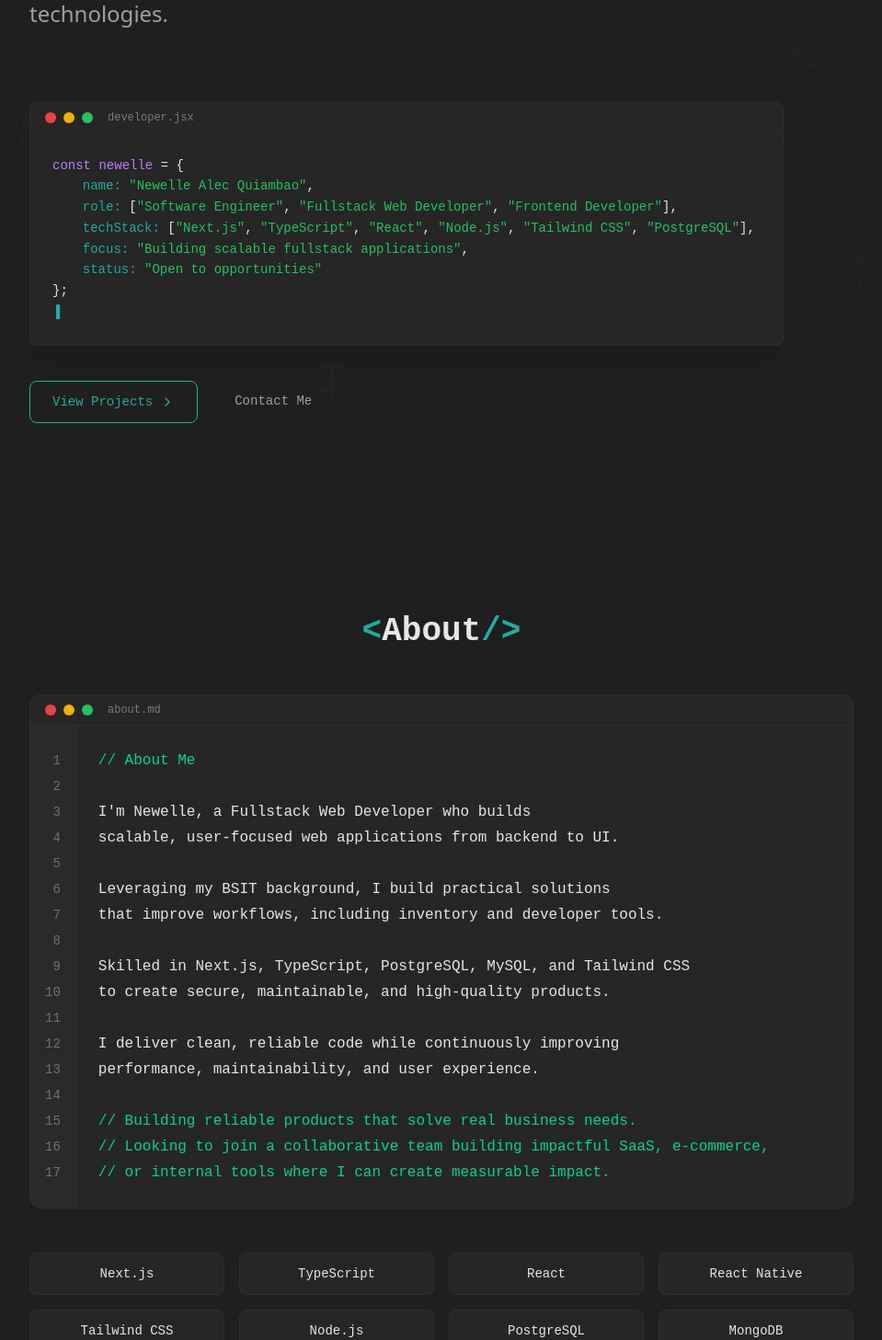
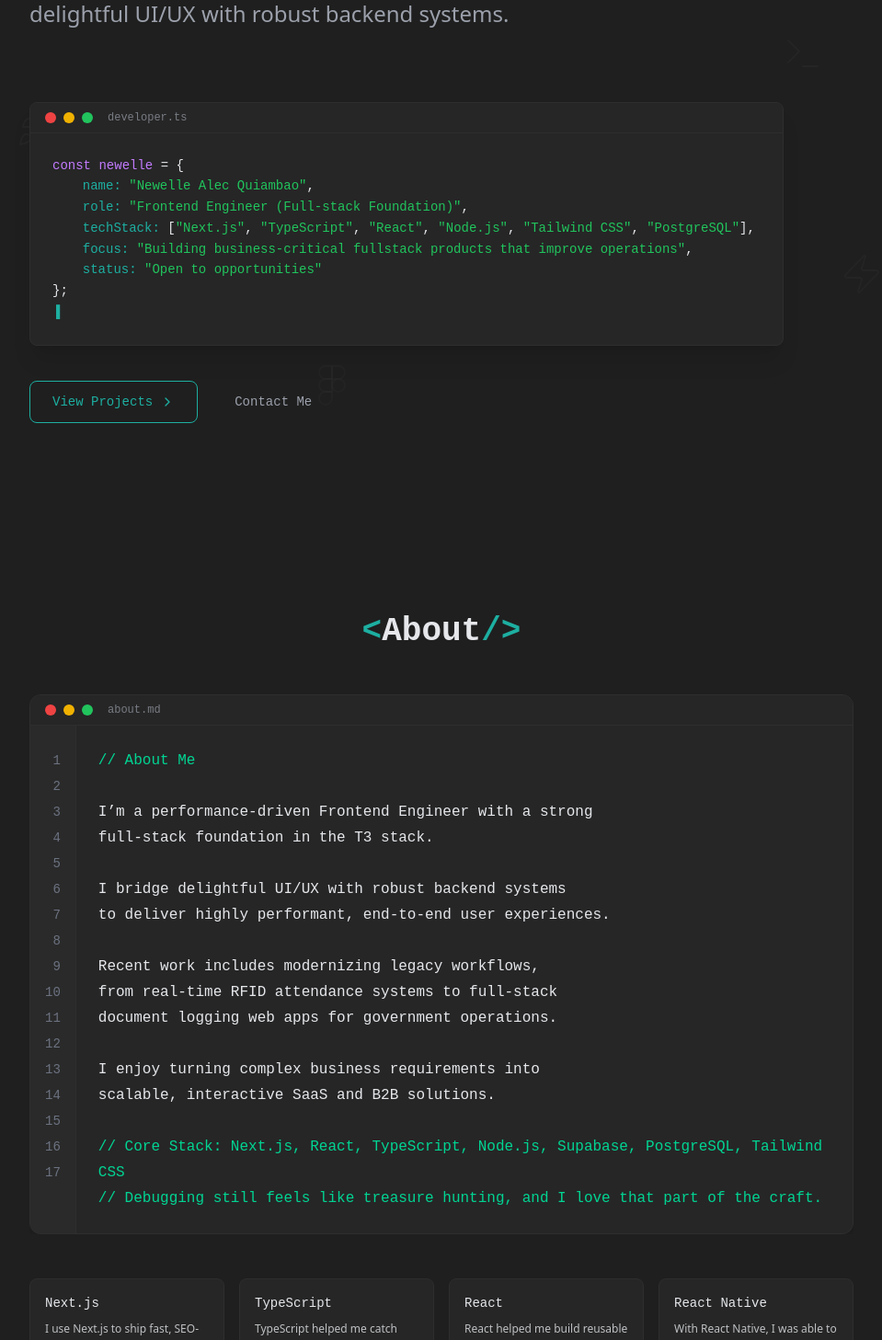
Before and after one commit to 4lecboy/newelle-dev, a Next.js app: page / in a window 1280 px wide. Shown: the part 229-1686 px from the top of the page at 92% size, without its empty margins (160-1119 px from the left). Built offline with nearby package versions, Linux system fonts and the light colour scheme.

Commit message:
feat(portfolio): refresh personal branding and add WhatsApp contact

```diff
--- a/components/ContactSection.tsx
+++ b/components/ContactSection.tsx
@@ -1,7 +1,7 @@
 import { motion } from "framer-motion";
 import { useInView } from "framer-motion";
 import { useRef } from "react";
-import { Mail, Linkedin, Github } from "lucide-react";
+import { Mail, Linkedin, Github, MessageCircle } from "lucide-react";
 import CodeWindow from "./CodeWindow";
 
 const contactLinks = [
@@ -22,6 +22,13 @@ const contactLinks = [
     label: "GitHub",
     value: "@newelle-dev",
     href: "https://github.com/newelle-dev",
+  },
+  {
+    icon: MessageCircle,
+    label: "WhatsApp",
+    value: "Chat on WhatsApp",
+    // Replace with your real number using international format, e.g. https://wa.me/639171234567
+    href: "https://wa.me/601125366014",
   },
 ];
 
--- a/components/HeroSection.tsx
+++ b/components/HeroSection.tsx
@@ -11,9 +11,9 @@ const Hero: React.FC = () => {
   const [measuredWidth, setMeasuredWidth] = useState<number | null>(null);
   const fullText = `const newelle = {
   name: "Newelle Alec Quiambao",
-  role: ["Software Engineer", "Fullstack Web Developer", "Frontend Developer"],
+  role: "Frontend Engineer (Full-stack Foundation)",
   techStack: ["Next.js", "TypeScript", "React", "Node.js", "Tailwind CSS", "PostgreSQL"],
-  focus: "Building scalable fullstack applications",
+  focus: "Building business-critical fullstack products that improve operations",
   status: "Open to opportunities"
 };`;
 
@@ -40,6 +40,11 @@ const Hero: React.FC = () => {
     }
   }, [fullText]);
 
+  const scrollToSection = (href: string) => {
+    const element = document.querySelector(href);
+    element?.scrollIntoView({ behavior: 'smooth' });
+  };
+
   return (
     <section className="min-h-screen flex items-center justify-center px-6 py-20">
       <div className="w-full max-w-4xl">
@@ -63,14 +68,14 @@ const Hero: React.FC = () => {
               transition={{ duration: 0.5, delay: 0.3 }}
               className="text-xl md:text-2xl mb-12 text-muted-foreground max-w-2xl"
             >
-              I build fullstack web applications with modern technologies.
+              Frontend Engineer with a full-stack foundation. Bridging delightful UI/UX with robust backend systems.
             </motion.p>
           </div>
 
           {/* Hidden measurer with same typography to compute final width */}
           <div ref={measurerRef} className="p-6 font-mono text-sm leading-relaxed whitespace-pre" style={{position: 'absolute', visibility: 'hidden', pointerEvents: 'none'}}>{fullText}</div>
 
-          <CodeWindow fileName="developer.jsx" className="mt-8" autoWidth style={measuredWidth ? { width: measuredWidth } : undefined}>
+          <CodeWindow fileName="developer.ts" className="mt-8" autoWidth style={measuredWidth ? { width: measuredWidth } : undefined}>
             <div className="p-6 font-mono text-sm text-foreground leading-relaxed overflow-x-auto whitespace-pre">
               <div
                 dangerouslySetInnerHTML={{
@@ -98,13 +103,21 @@ const Hero: React.FC = () => {
             transition={{ delay: 3, duration: 0.5 }}
             className="mt-8 flex gap-4"
           >
-            <a href="#projects" className="group flex items-center gap-2 px-6 py-3 bg-transparent border border-primary text-primary rounded hover:bg-primary/10 transition-colors font-mono text-sm">
+            <button
+              type="button"
+              onClick={() => scrollToSection('#projects')}
+              className="group flex items-center gap-2 px-6 py-3 bg-transparent border border-primary text-primary rounded hover:bg-primary/10 transition-colors font-mono text-sm"
+            >
               View Projects
               <ChevronRight size={16} className="group-hover:translate-x-1 transition-transform" />
-            </a>
-            <a href="#contact" className="px-6 py-3 text-muted-foreground hover:text-foreground transition-colors font-mono text-sm">
+            </button>
+            <button
+              type="button"
+              onClick={() => scrollToSection('#contact')}
+              className="px-6 py-3 text-muted-foreground hover:text-foreground transition-colors font-mono text-sm"
+            >
               Contact Me
-            </a>
+            </button>
           </motion.div>
         </motion.div>
       </div>
--- a/components/about/SkillsPreview.tsx
+++ b/components/about/SkillsPreview.tsx
@@ -34,9 +34,10 @@ const SkillsPreview = ({
             initial={{ opacity: 0, scale: 0.9 }}
             animate={isInView ? { opacity: 1, scale: 1 } : {}}
             transition={{ duration: 0.3, delay: 0.5 + index * 0.05 }}
-            className="bg-panel border border-panel-border rounded-lg px-4 py-3 text-center font-mono text-sm hover:border-primary hover:glow-accent-sm transition-all duration-300"
+            className="bg-panel border border-panel-border rounded-lg px-4 py-4 text-left transition-all duration-300 hover:border-primary hover:glow-accent-sm"
           >
-            {skill.label}
+            <p className="font-mono text-sm">{skill.label}</p>
+            <p className="mt-2 text-xs leading-relaxed text-foreground/80">{skill.description}</p>
           </motion.div>
         ))}
       </div>
--- a/components/about/about-data.ts
+++ b/components/about/about-data.ts
@@ -1,21 +1,21 @@
 export const bioLines = [
   "// About Me",
   "",
-  "I'm Newelle, a Fullstack Web Developer who builds",
-  "scalable, user-focused web applications from backend to UI.",
+  "I’m a performance-driven Frontend Engineer with a strong",
+  "full-stack foundation in the T3 stack.",
   "",
-  "Leveraging my BSIT background, I build practical solutions",
-  "that improve workflows, including inventory and developer tools.",
+  "I bridge delightful UI/UX with robust backend systems",
+  "to deliver highly performant, end-to-end user experiences.",
   "",
-  "Skilled in Next.js, TypeScript, PostgreSQL, MySQL, and Tailwind CSS",
-  "to create secure, maintainable, and high-quality products.",
+  "Recent work includes modernizing legacy workflows,",
+  "from real-time RFID attendance systems to full-stack",
+  "document logging web apps for government operations.",
   "",
-  "I deliver clean, reliable code while continuously improving",
-  "performance, maintainability, and user experience.",
+  "I enjoy turning complex business requirements into",
+  "scalable, interactive SaaS and B2B solutions.",
   "",
-  "// Building reliable products that solve real business needs.",
-  "// Looking to join a collaborative team building impactful SaaS, e-commerce,",
-  "// or internal tools where I can create measurable impact.",
+  "// Core Stack: Next.js, React, TypeScript, Node.js, Supabase, PostgreSQL, Tailwind CSS",
+  "// Debugging still feels like treasure hunting, and I love that part of the craft."
 ];
 
 export const skills = [
```
Also changed, not shown: 1 other file (tests, documents, lock files or other folders).
